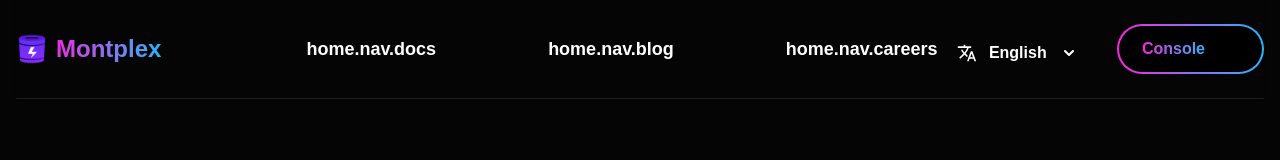
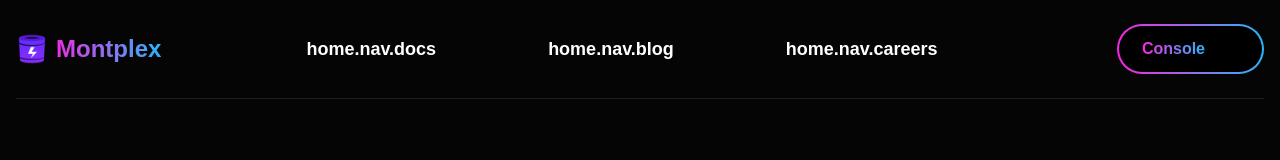
Before and after one commit to montplex/engula-web-client, a Vue app: page / in a window 1280 px wide. Shown: the top 160 px of the page. Built offline with nearby package versions, Linux system fonts and the light colour scheme; a web font is replaced by a local one; what @highlightjs/vue-plugin, vue-web-terminal would draw is missing.

Commit message:
格式: 🎨 --

```diff
--- a/src/components/Cache/BaseHeader.vue
+++ b/src/components/Cache/BaseHeader.vue
@@ -14,6 +14,39 @@
 					> -->
 				</nav>
 				<div class="ml-auto flex items-center gap-3">
+					<el-dropdown popper-class="lang-menu" @command="handleLang">
+						<button
+							@click="openSort = !openSort"
+							class="flex text-white items-center justify-start font-semibold focus-visible:outline-none"
+						>
+							<svg viewBox="0 0 24 24" width="20" height="20" aria-hidden="true">
+								<path
+									fill="currentColor"
+									d="M12.87 15.07l-2.54-2.51.03-.03c1.74-1.94 2.98-4.17 3.71-6.53H17V4h-7V2H8v2H1v1.99h11.17C11.5 7.92 10.44 9.75 9 11.35 8.07 10.32 7.3 9.19 6.69 8h-2c.73 1.63 1.73 3.17 2.98 4.56l-5.09 5.02L4 19l5-5 3.11 3.11.76-2.04zM18.5 10h-2L12 22h2l1.12-3h4.75L21 22h2l-4.5-12zm-2.62 7l1.62-4.33L19.12 17h-3.24z"
+								></path>
+							</svg>
+							<span class="mx-2">{{ langName }}</span>
+							<svg
+								fill="currentColor"
+								viewBox="0 0 20 20"
+								width="20"
+								height="20"
+								class="transition-transform duration-200 transform"
+							>
+								<path
+									fill-rule="evenodd"
+									d="M5.293 7.293a1 1 0 011.414 0L10 10.586l3.293-3.293a1 1 0 111.414 1.414l-4 4a1 1 0 01-1.414 0l-4-4a1 1 0 010-1.414z"
+									clip-rule="evenodd"
+								></path>
+							</svg>
+						</button>
+						<template #dropdown>
+							<el-dropdown-menu>
+								<el-dropdown-item command="en">English</el-dropdown-item>
+								<el-dropdown-item command="zh_CN">简体中文</el-dropdown-item>
+							</el-dropdown-menu>
+						</template>
+					</el-dropdown>
 					<button
 						@click="question = true"
 						type="button"
@@ -165,15 +198,20 @@
 </template>
 
 <script setup lang="ts">
-import { ref } from "vue";
+import { computed, ref } from "vue";
 import { storeToRefs } from "pinia";
 import { userStore } from "@/stores/user";
 import { useRouter } from "vue-router";
+import { useI18n } from "vue-i18n";
+const { t, locale } = useI18n();
 
 const store = userStore();
 const router = useRouter();
 const { info } = storeToRefs(store);
 const question = ref(false);
+const openSort = ref(false);
+
+const langName = computed(() => (locale.value == "en" ? "English" : "简体中文"));
 
 const handleMineCommand = (command: string) => {
 	switch (command) {
@@ -198,6 +236,11 @@ function logout() {
 	} else {
 		window.location.replace(import.meta.env.VITE_API_URL + "/engula/auth0/logout");
 	}
+}
+
+function handleLang(val: "zh_CN" | "en") {
+	openSort.value = !openSort.value;
+	locale.value = val;
 }
 </script>
 
@@ -231,4 +274,11 @@ h5 {
 		@apply ml-4 flex-grow;
 	}
 }
+
+.lang-menu {
+	.el-dropdown-menu__item {
+		line-height: 36px;
+		padding: 3px 22px;
+	}
+}
 </style>
--- a/src/components/Home/Header.vue
+++ b/src/components/Home/Header.vue
@@ -87,99 +87,6 @@
 							</el-dropdown>
 						</div> -->
 
-						<div>
-							<!-- <div class="language-style text-white">
-								<span class="flex items-center">
-									<svg viewBox="0 0 24 24" width="20" height="20" aria-hidden="true" class="svg-icon">
-										<path
-											fill="currentColor"
-											d="M12.87 15.07l-2.54-2.51.03-.03c1.74-1.94 2.98-4.17 3.71-6.53H17V4h-7V2H8v2H1v1.99h11.17C11.5 7.92 10.44 9.75 9 11.35 8.07 10.32 7.3 9.19 6.69 8h-2c.73 1.63 1.73 3.17 2.98 4.56l-5.09 5.02L4 19l5-5 3.11 3.11.76-2.04zM18.5 10h-2L12 22h2l1.12-3h4.75L21 22h2l-4.5-12zm-2.62 7l1.62-4.33L19.12 17h-3.24z"
-										></path>
-									</svg>
-									English
-								</span>
-								<ul class="lang_dropdown__menu">
-									<li>
-										<a
-											href="/w/9F7F85"
-											target="_self"
-											rel="noopener noreferrer"
-											class="dropdown__link dropdown__link--active"
-											lang="en-US"
-											>English</a
-										>
-									</li>
-									<li>
-										<a href="/ko/w/9F7F85" target="_self" rel="noopener noreferrer" class="dropdown__link" lang="ko-KR">한국어</a>
-									</li>
-								</ul>
-							</div> -->
-
-							<div class="flex justify-center">
-								<div class="relative lang-mu" v-outside="() => (openSort = !openSort)">
-									<button
-										@click="openSort = !openSort"
-										class="flex text-white bg-gray-200 items-center justify-start w-40 py-2 mt-2 font-semibold bg-transparent rounded-lg"
-									>
-										<svg viewBox="0 0 24 24" width="20" height="20" aria-hidden="true">
-											<path
-												fill="currentColor"
-												d="M12.87 15.07l-2.54-2.51.03-.03c1.74-1.94 2.98-4.17 3.71-6.53H17V4h-7V2H8v2H1v1.99h11.17C11.5 7.92 10.44 9.75 9 11.35 8.07 10.32 7.3 9.19 6.69 8h-2c.73 1.63 1.73 3.17 2.98 4.56l-5.09 5.02L4 19l5-5 3.11 3.11.76-2.04zM18.5 10h-2L12 22h2l1.12-3h4.75L21 22h2l-4.5-12zm-2.62 7l1.62-4.33L19.12 17h-3.24z"
-											></path>
-										</svg>
-										<span class="mx-3">{{ langName }}</span>
-										<svg
-											fill="currentColor"
-											viewBox="0 0 20 20"
-											width="20"
-											height="20"
-											:class="{ 'rotate-180': openSort, 'rotate-0': !openSort }"
-											class="transition-transform duration-200 transform"
-										>
-											<path
-												fill-rule="evenodd"
-												d="M5.293 7.293a1 1 0 011.414 0L10 10.586l3.293-3.293a1 1 0 111.414 1.414l-4 4a1 1 0 01-1.414 0l-4-4a1 1 0 010-1.414z"
-												clip-rule="evenodd"
-											></path>
-										</svg>
-									</button>
-
-									<Transition
-										v-show="openSort"
-										name="lang-meun"
-										enter-class="transition ease-out duration-100"
-										enter-active-class="transform opacity-0 scale-95"
-										enter-to-class="transform opacity-100 scale-100"
-										leave-class="transition ease-in duration-75"
-										leave-to-class="transform opacity-100 scale-100"
-										leave-active-class="transform opacity-0 scale-95"
-										class="absolute z-50 w-full origin-top-right"
-									>
-										<div class="lang-meun px-2 pt-2 pb-2 bg-white rounded-md shadow-lg dark-mode:bg-gray-700">
-											<div class="flex flex-col">
-												<div
-													@click="handleLang('en')"
-													class="flex flex-row items-start rounded-lg bg-transparent p-2 hover:bg-gray-200"
-												>
-													<div class="">
-														<p class="font-semibold">English</p>
-													</div>
-												</div>
-
-												<div
-													@click="handleLang('zh_CN')"
-													class="flex flex-row items-start rounded-lg bg-transparent p-2 hover:bg-gray-200"
-												>
-													<div class="">
-														<p class="font-semibold">简体中文</p>
-													</div>
-												</div>
-											</div>
-										</div>
-									</Transition>
-								</div>
-							</div>
-						</div>
 						<div class="cos-btn-home">
 							<div class="button-space items-center" @click="handleConsole">
 								<div class="text-block">Console</div>
@@ -243,16 +150,14 @@
 </template>
 
 <script setup lang="ts">
-import { computed, ref } from "vue";
+import { ref } from "vue";
 import { env } from "@/utils/util";
 import { useRouter } from "vue-router";
 import { useI18n } from "vue-i18n";
-const { t, locale } = useI18n();
+const { t } = useI18n();
 
 const open = ref(false),
-	openSort = ref(false),
-	router = useRouter(),
-	langName = computed(() => (locale.value == "en" ? "English" : "简体中文"));
+	router = useRouter();
 
 const handleConsole = () => {
 	if (env().DEV) {
@@ -270,11 +175,6 @@ function scrollToAnchor(anchorName: string) {
 	// 如果对应id的锚点存在，就跳转到锚点
 	if (!anchorElement) return;
 	anchorElement.scrollIntoView({ behavior: "smooth", block: "start" });
-}
-
-function handleLang(val: "zh_CN" | "en") {
-	openSort.value = !openSort.value;
-	locale.value = val;
 }
 </script>
 
```
